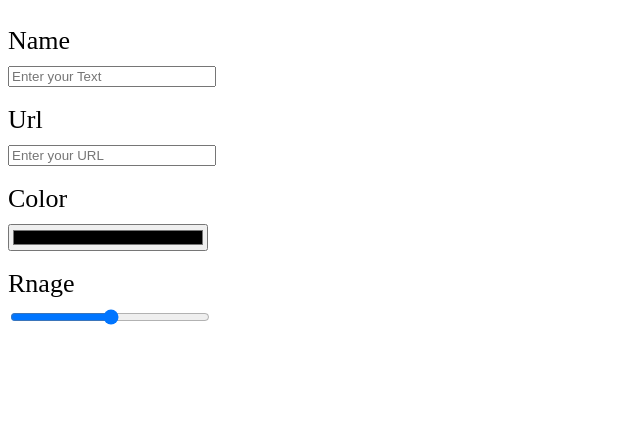
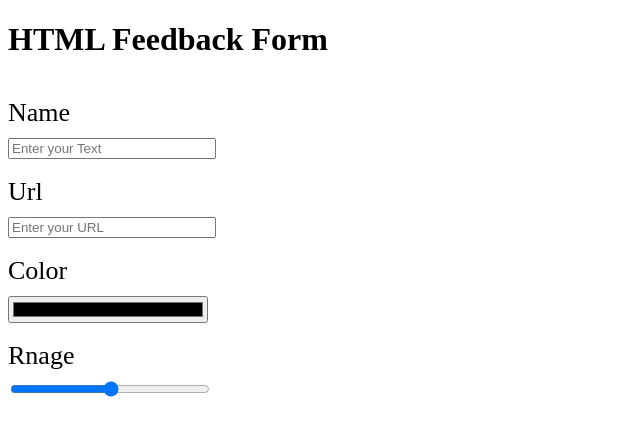
Before and after one commit to acciojob/html-feedback-form-MohammedAftabP, a website: page main.html in a window 1280 px wide. Shown: the whole page, without its empty margins (0-640 px from the left). Drawn offline with Linux system fonts and the light colour scheme.

Commit message:
created a submission

```diff
--- a/main.html
+++ b/main.html
@@ -4,6 +4,7 @@
 
 <head>
 	<link rel="stylesheet" href="styles.css">
+	<title>Feedback Form</title>
 </head>
 
 <body>
@@ -11,6 +12,7 @@
     <script type="text/javascript" src="./script.js">
 </script>
 	<form method="post">
+		<h1>HTML Feedback Form</h1>
 	<br><label>Name</label>   <input type="text" placeholder="Enter your Text" id="name" minlength="3" maxlength="50"; >
 	<br><label>Url</label>	<input type="url" placeholder="Enter your URL" id="portfolio" required="required">
 	<br><label>Color</label>	<input type="color" placeholder="Enter your Color" id="favColor" >
```
